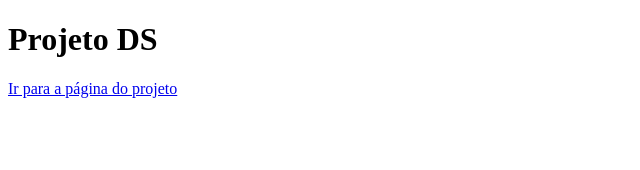
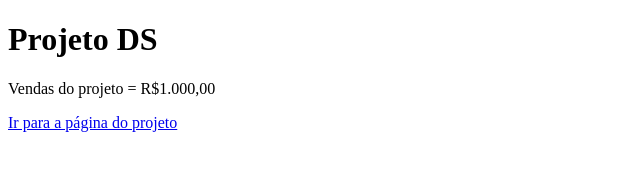
Before and after one commit to mateusbarbalho1/Projeto-curso-DSmovie, a plain HTML site: page index.html in a window 1280 px wide. Shown: the whole page, without its empty margins (0-640 px from the left). Drawn offline with Linux system fonts and the light colour scheme.

Commit message:
Acrescentado valor das vendas

```diff
--- a/index.html
+++ b/index.html
@@ -8,6 +8,7 @@
 </head>
 <body>
    <h1>Projeto DS</h1>
+   <p>Vendas do projeto = R$1.000,00 </p>
    <a href="projeto.html">Ir para a página do projeto</a>
 </body>
 </html>
```
